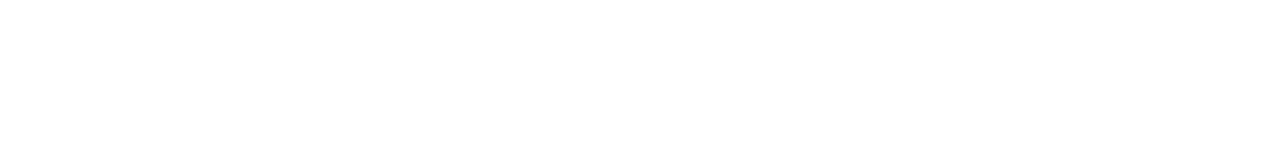
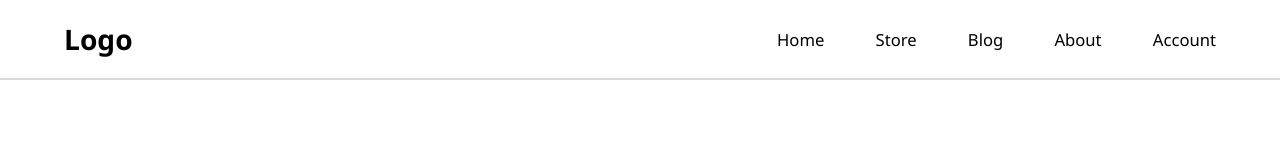
Before and after one commit to dipeshkundnani/responsive-landing-page, a plain HTML site: page index.html in a window 1280 px wide. Drawn offline with nearby package versions, Linux system fonts and the light colour scheme.

Commit message:
made responsive navbar

```diff
--- a/index.html
+++ b/index.html
@@ -4,9 +4,24 @@
     <meta charset="UTF-8">
     <meta name="viewport" content="width=device-width, initial-scale=1.0">
     <title>Responsive Landing Page</title>
+    <link rel="stylesheet" href="style.css">
+    <link href="https://cdn.jsdelivr.net/npm/remixicon@4.1.0/fonts/remixicon.css"
+    rel="stylesheet"/>
 </head>
 <body>
-
+     <div class="main">
+        <div class="nav">
+            <h2>Logo</h2>
+            <div class="navbar">
+                <h4>Home</h4>
+                <h4>Store</h4>
+                <h4>Blog</h4>
+                <h4>About</h4>
+                <h4>Account</h4>
+            </div>
+            <i class="ri-menu-3-line"></i>
+        </div>
+     </div>
 
     <script src="script.js"></script>
 </body>
--- a/style.css
+++ b/style.css
@@ -9,3 +9,69 @@ html,body {
     height: 100%;
     width: 100%;
 }
+
+.main{
+    height: 100%;
+    width: 100%;
+}
+
+.nav{
+    width: 100%;
+    height: 80px;
+    /* background-color: forestgreen; */
+    display: flex;
+    align-items: center;
+    justify-content: space-between;
+    padding: 0 5vw;
+    border-bottom: 2px solid #dadada;
+}
+
+.nav h2{
+    font-size: 2.2vw;
+}
+
+.navbar{
+    display: flex;
+    align-items: center;
+    gap: 4vw;
+}
+
+.navbar h4{
+    font-size: 1.3vw;
+    font-weight: 500;
+}
+
+.nav i{
+    display: none;
+}
+
+
+
+
+
+@media (max-width: 600px) {
+    .nav{
+        padding: 0 7vw;
+    }
+
+    .nav h2{
+        font-size: 4.5vw;
+    }
+
+    .navbar{
+        display: none;
+        gap: 4vw;
+    }
+
+    .navbar h4{
+        font-size: 3vw;
+        font-weight: 500;
+    }
+
+    .nav i{
+        display: block;
+        font-size: 4.5vw;
+        font-weight: 700;
+    }
+
+}
```
